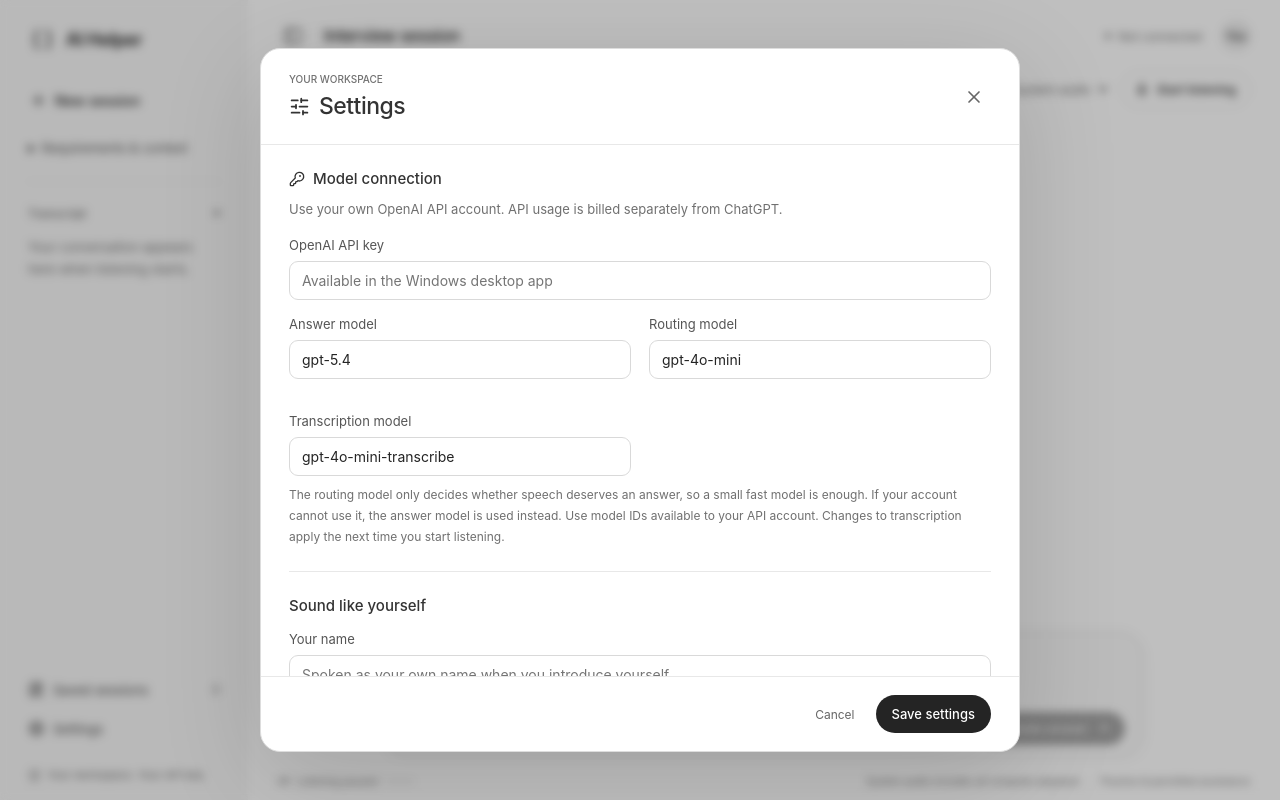
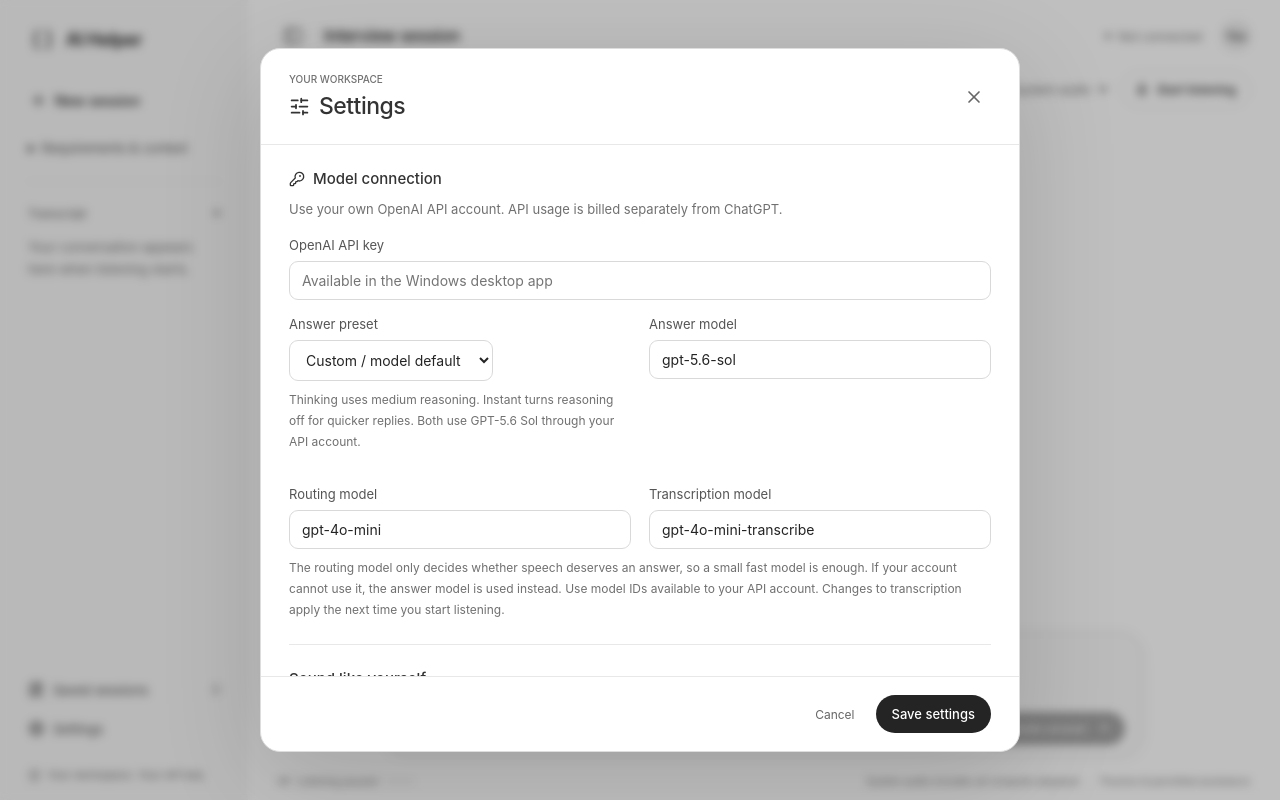
Before and after one commit to Soul-Eater69/ai-helper, a React (Vite) app: page / in a window 1280 px wide. Both pictures are taken after a click on the button "Settings". Built offline with nearby package versions, Linux system fonts and the light colour scheme; what monaco-editor would draw is missing.

Commit message:
Add GPT-5.6 Sol Thinking and Instant answer presets

```diff
--- a/src/main/assistant.ts
+++ b/src/main/assistant.ts
@@ -55,6 +55,9 @@
   const stream = await client.responses.create(
     {
       model: settings.model,
+      ...(settings.model === 'gpt-5.6-sol' && settings.answerReasoning !== 'auto'
+        ? { reasoning: { effort: settings.answerReasoning } }
+        : {}),
       stream: true,
       store: false,
       instructions: buildInstructions(settings),
--- a/src/renderer/components/SettingsDialog.tsx
+++ b/src/renderer/components/SettingsDialog.tsx
@@ -106,11 +106,40 @@
           </div>
           <div className="field-grid">
             <div>
+              <label htmlFor="answer-preset">Answer preset</label>
+              <select
+                id="answer-preset"
+                value={
+                  draft.model === 'gpt-5.6-sol' && draft.answerReasoning !== 'auto'
+                    ? draft.answerReasoning
+                    : 'custom'
+                }
+                onChange={(e) => {
+                  const value = e.target.value;
+                  if (value === 'none' || value === 'medium') {
+                    setDraft({ ...draft, model: 'gpt-5.6-sol', answerReasoning: value });
+                  } else {
+                    setDraft({ ...draft, answerReasoning: 'auto' });
+                  }
+                }}
+              >
+                <option value="custom">Custom / model default</option>
+                <option value="medium">GPT-5.6 Sol — Thinking</option>
+                <option value="none">GPT-5.6 Sol — Instant</option>
+              </select>
+              <p className="field-help">
+                Thinking uses medium reasoning. Instant turns reasoning off for quicker replies.
+                Both use GPT-5.6 Sol through your API account.
+              </p>
+            </div>
+            <div>
               <label htmlFor="answer-model">Answer model</label>
               <input
                 id="answer-model"
                 value={draft.model}
-                onChange={(e) => setDraft({ ...draft, model: e.target.value })}
+                onChange={(e) =>
+                  setDraft({ ...draft, model: e.target.value, answerReasoning: 'auto' })
+                }
               />
             </div>
             <div>
--- a/src/shared/contracts.ts
+++ b/src/shared/contracts.ts
@@ -59,7 +59,8 @@
       .min(1)
       .max(100)
       .regex(/^[a-zA-Z0-9_.:-]+$/)
-      .default('gpt-5.4'),
+      .default('gpt-5.6-sol'),
+    answerReasoning: z.enum(['auto', 'none', 'medium']).default('auto'),
     /**
      * Model for the answer/wait/ignore routing call. It runs on every speech pause and
      * returns one enum value, so it does not need the answer model. Blank falls back to
```
Also changed, not shown: 2 other files (tests, documents, lock files or other folders).
